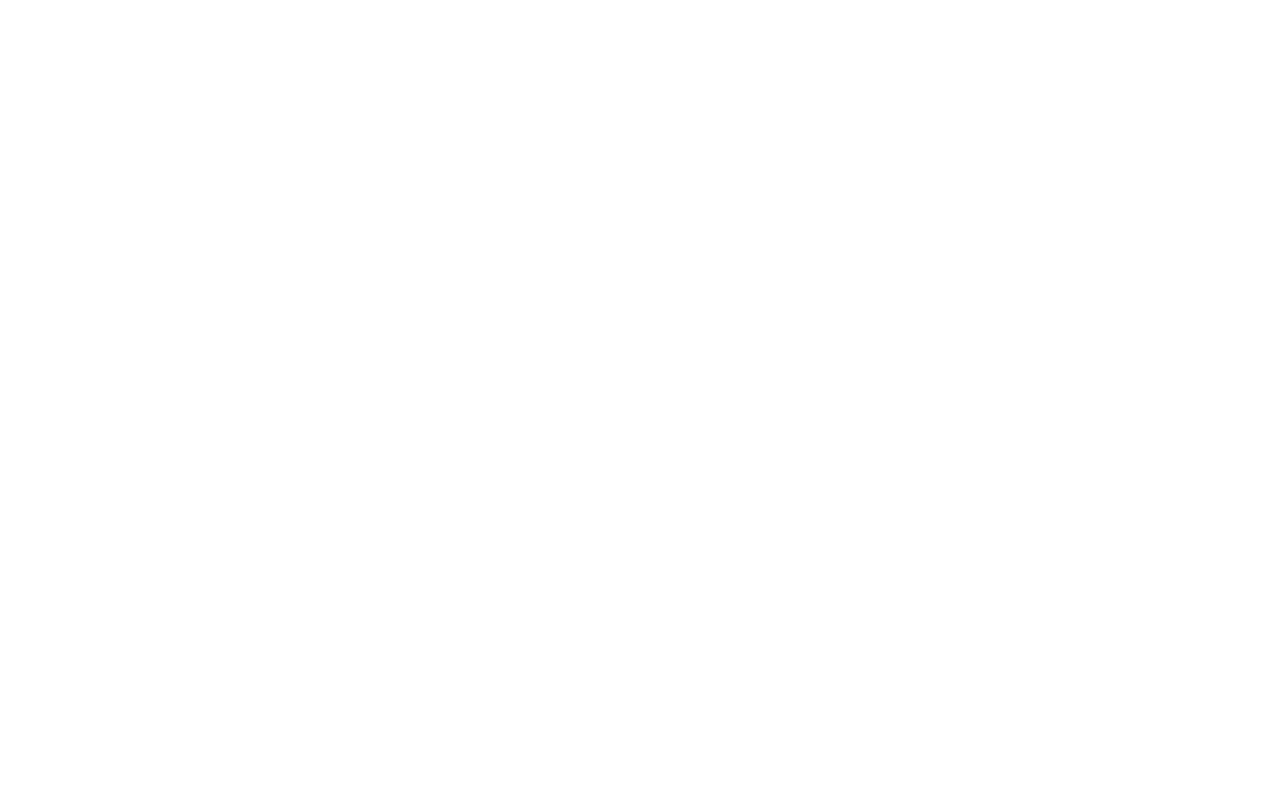
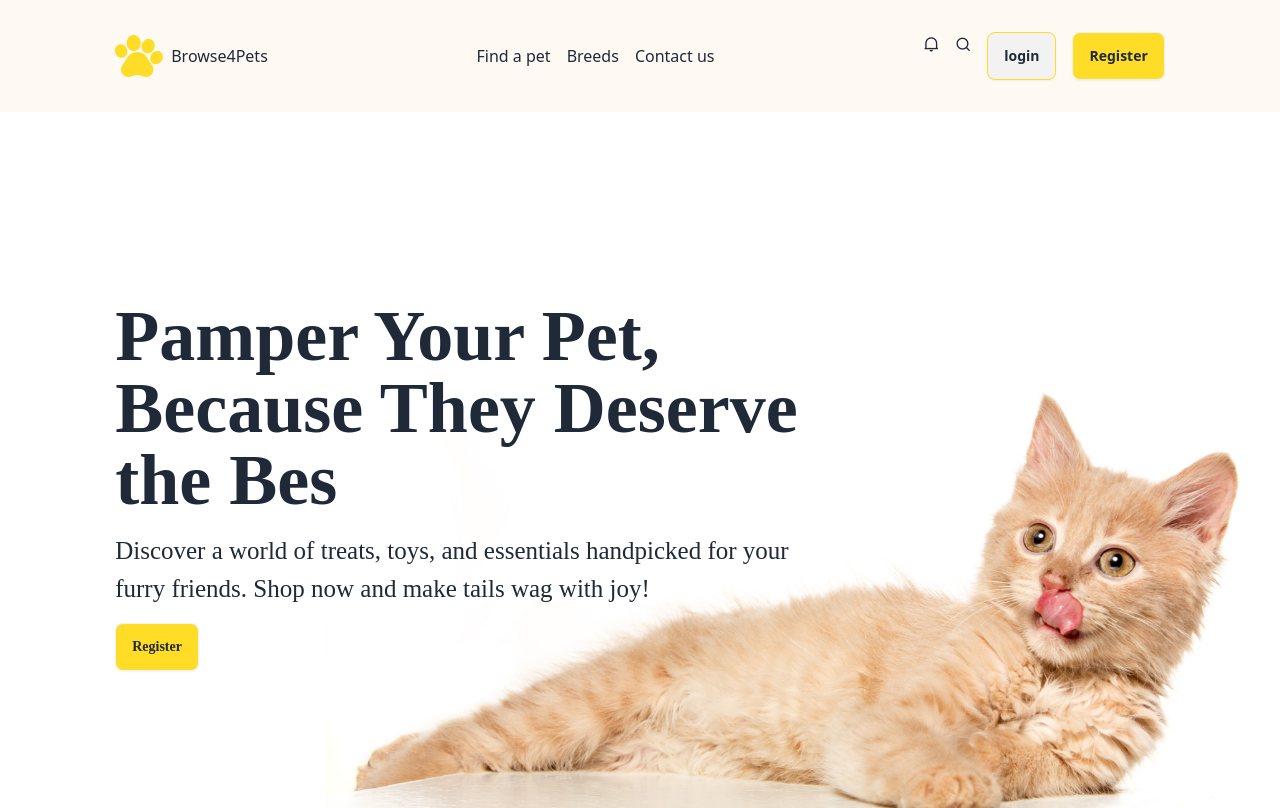
Before and after one commit to Nurhassan45/P-H-Asignment-3, a plain HTML site: page index.html in a window 1280 px wide. Drawn offline with nearby package versions, Linux system fonts and the light colour scheme; a web font is replaced by a local one.

Commit message:
Banner-Section-Design

```diff
--- a/index.html
+++ b/index.html
@@ -1,11 +1,76 @@
 <!DOCTYPE html>
-<html lang="en">
+<html data-theme="light" lang="en ">
 <head>
     <meta charset="UTF-8">
     <meta name="viewport" content="width=device-width, initial-scale=1.0">
     <title>Document</title>
+    <script src="https://unpkg.com/@tailwindcss/browser@4"></script>
+
+<link href="https://cdn.jsdelivr.net/npm/daisyui@4.12.23/dist/full.min.css" rel="stylesheet" type="text/css" />
+<script src="https://cdn.tailwindcss.com"></script>
+<link rel="preconnect" href="https://fonts.googleapis.com">
+<link rel="preconnect" href="https://fonts.gstatic.com" crossorigin>
+<link href="https://fonts.googleapis.com/css2?family=ADLaM+Display&display=swap" rel="stylesheet">
+<link
+    href="https://cdn.jsdelivr.net/npm/remixicon@4.5.0/fonts/remixicon.css"
+    rel="stylesheet"
+/>
+<style>
+    .primary-font{
+        font-family: "ADLaM Display", serif;
+    }
+    .background-add{
+        background-image:url("./c1-assets/cat-big.png") ;
+    }
+</style>
+</head>
 </head>
 <body>
 
+
+
+        <!-- Navbar-Start-Here -->
+        <nav class="flex  justify-between bg-[#FFF9F4] items-center px-[2vw] md:px-[4vw] lg:px-[9vw] py-8">
+            <div class="logo flex gap-2 justify-center items-center">
+                <img src="./c1-assets/logo-header.png" alt="">
+                <h1>Browse4Pets</h1>
+            </div>
+            <!-- mav-mid-section -->
+            <div class="nav-mid list-none hidden lg:inline lg:flex gap-4">
+                <li>Find a pet</li>
+                <li>Breeds</li>
+                <li>Contact us</li>
+            </div>
+            <!-- nav-last-section -->
+             <div class=" flex gap-4">
+                <i class="ri-notification-2-line hidden lg:inline"></i>
+                <i class="ri-search-line hidden lg:inline"></i>
+                <!-- Login-Button -->
+                 <button class="btn border border-[#FFDC26] hidden lg:inline"> login</button>
+                 <button class=" btn bg-[#FFDC26] hidden lg:inline">Register</button>
+                 <i class="ri-menu-line inline lg:hidden text-[#FFDC26] text-[40px]"></i>
+             </div>
+        </nav>
+     <!-- god-div -->
+
+        <div class="god mx-[2vw] md:[4vw] lg:mx-[9vw] primary-font">
+
+            <!-- Banner-Section -->
+             <div class="banner flex flex-col-reverse">
+
+             <div class="relative mt-[160px] w-[90%] md:left-[10%] lg:left-[5%] xl:left-[20%]">
+                <img class="" src="./c1-assets/cat-big.png" alt="">
+            </div>
+                <div class="div-containt absolute top-[150px] lg:top-[300px]">
+                    <h1 class="text-3xl  lg:text-7xl font-bold ">Pamper Your Pet,<br> Because They Deserve <br> the Bes</h1>
+                    <p class=" text-[15px] lg:text-[25px] w-[90%] lg:w-[60%] text-black-300 py-4">Discover a world of treats, toys, and essentials handpicked for your furry friends. Shop now and make tails wag with joy!</p>
+                    <button class=" btn bg-[#FFDC26] text-black-300">Register</button>
+                </div>
+
+            </div>
+
+
+
+        </div>
 </body>
 </html>
```
Also changed, not shown: c1-assets/bird-cartoon.png (added), c1-assets/cat-big.png (added), c1-assets/cat-cartoon.png (added), c1-assets/cute-dog-mid.png (added), c1-assets/cute-pet-mid.png (added), c1-assets/cute-pet-small.png (added), c1-assets/dog-cartoon.png (added), c1-assets/fish-cartoon.png (added), c1-assets/logo-footer.png (added), c1-assets/logo-header.png (added), c1-assets/mouse-cartoon.png (added), c1-assets/pet-couch.png (added), c1-assets/rabbit-cartoon.png (added).
